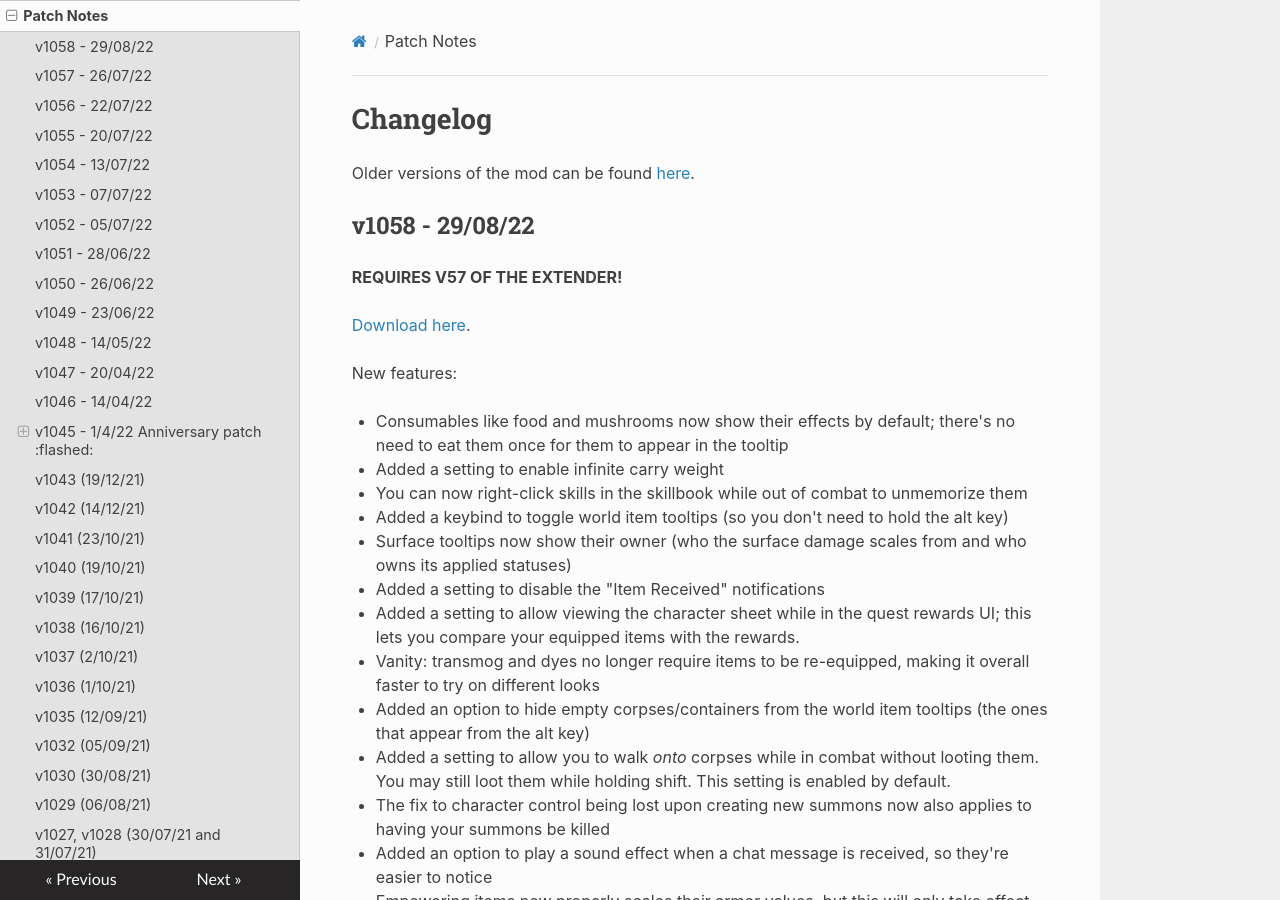
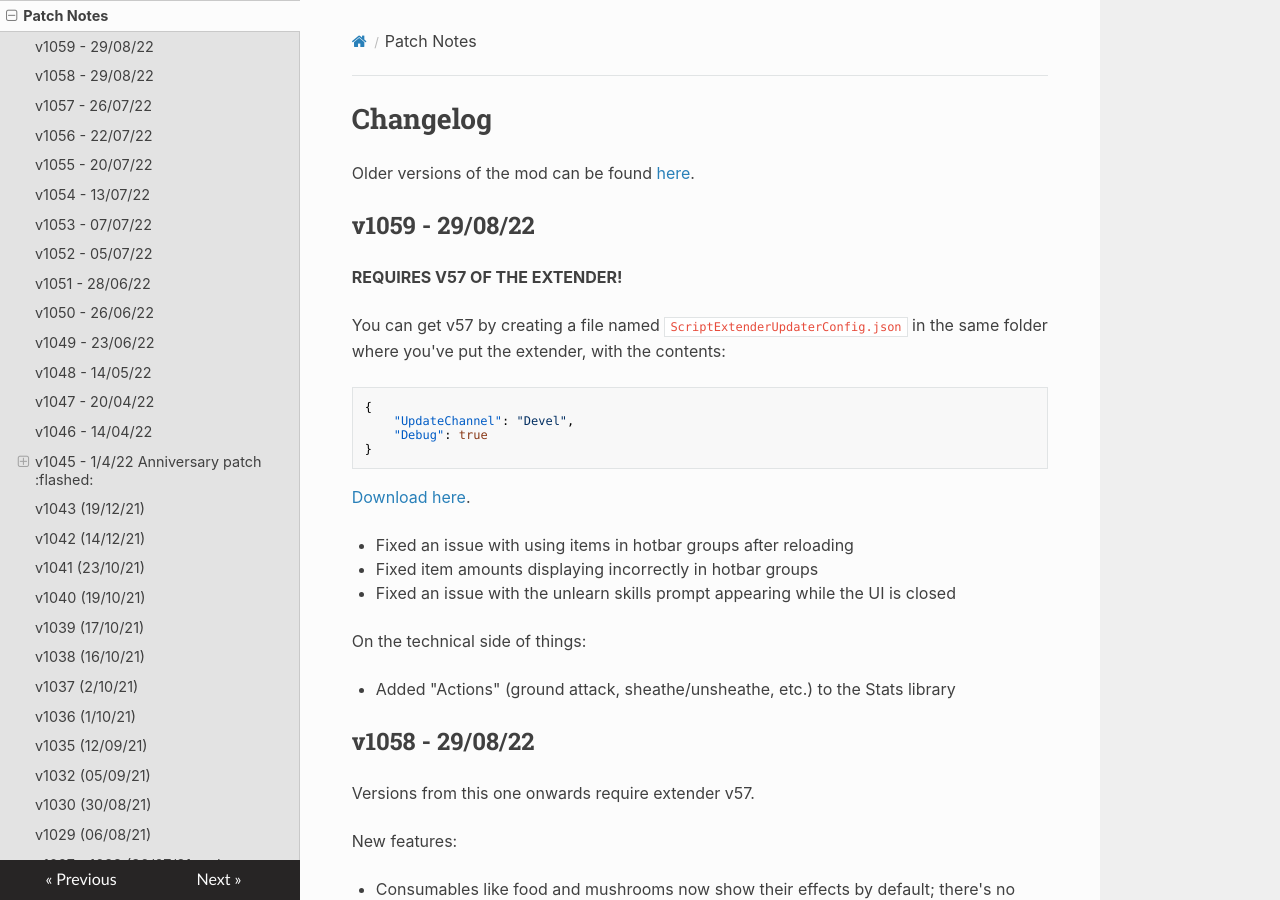
Before and after one commit to PinewoodPip/epip, an MkDocs documentation site: the page built from docs/patchnotes.md, in a window 1280 px wide and 900 px high. Built offline with MkDocs 1.6.1, drawn with Linux system fonts in a browser that asks for light colours; nearby versions of some CDN libraries.

Commit message:
Add v1059 patchnotes, v57 installation instructions

````diff
--- a/docs/patchnotes.md
+++ b/docs/patchnotes.md
@@ -2,11 +2,32 @@
 
 Older versions of the mod can be found [here](https://drive.google.com/drive/folders/13rN97wZFWoyaxgBDwtgxymenjXwezBF5?usp=sharing).
 
-## v1058 - 29/08/22
+## v1059 - 29/08/22
 
 **REQUIRES V57 OF THE EXTENDER!**
 
-[Download here](https://drive.google.com/file/d/15re6-YWUalUVo85H9l6aMKGU25Nl4ROi/view?usp=sharing).
+You can get v57 by creating a file named `ScriptExtenderUpdaterConfig.json` in the same folder where you've put the extender, with the contents:
+
+```json
+{
+	"UpdateChannel": "Devel",
+	"Debug": true
+}
+```
+
+[Download here](https://drive.google.com/file/d/1QU6182bCASKaba96Q8kkVLWxLYBkRQ5D/view?usp=sharing).
+
+- Fixed an issue with using items in hotbar groups after reloading
+- Fixed item amounts displaying incorrectly in hotbar groups
+- Fixed an issue with the unlearn skills prompt appearing while the UI is closed
+
+On the technical side of things:
+
+- Added "Actions" (ground attack, sheathe/unsheathe, etc.) to the Stats library
+
+## v1058 - 29/08/22
+
+Versions from this one onwards require extender v57.
 
 New features:
 
````
Also changed, not shown: docs/index.md (+11 -1 lines).
